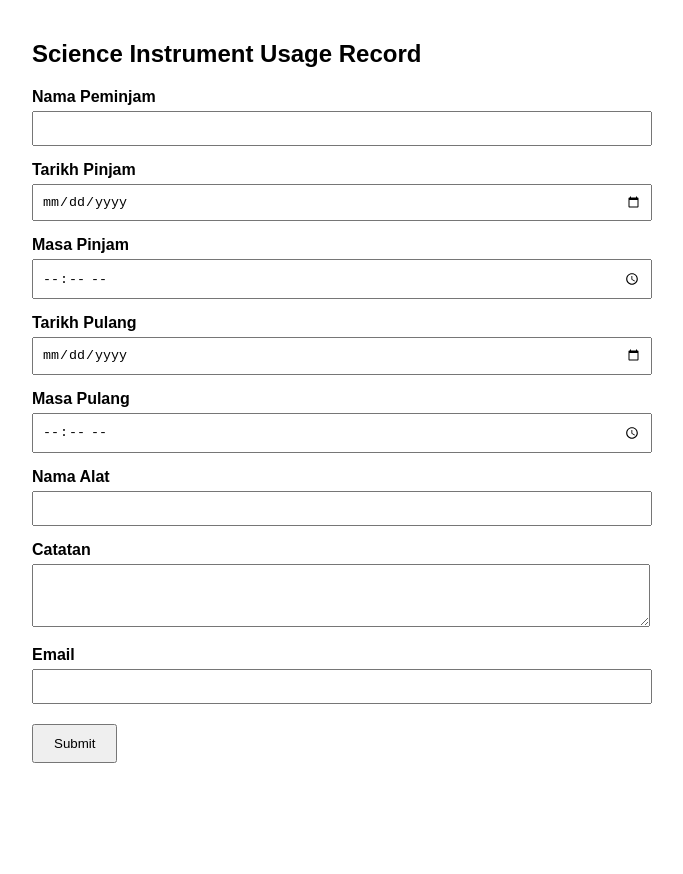
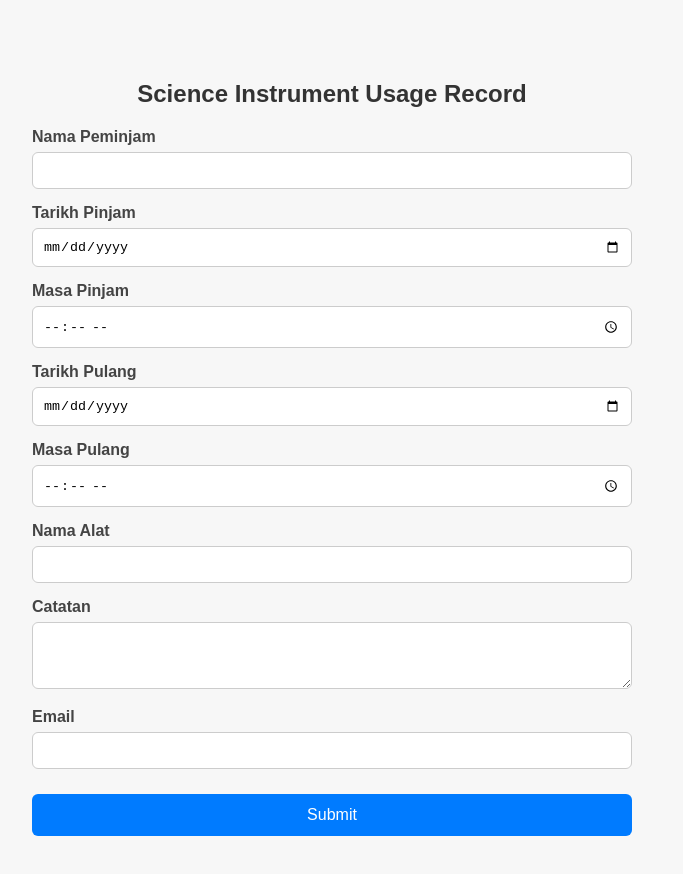
Before and after one commit to SMKMALIMNAWAR/ScienceInstrument, a plain HTML site: page index.html in a window 1280 px wide. Shown: the whole page, without its empty margins (308-991 px from the left). Before the commit the page ends 803 px from the top, so only its background shows below. Drawn offline with Linux system fonts and the light colour scheme.

Commit message:
Update index.html

```diff
--- a/index.html
+++ b/index.html
@@ -4,12 +4,7 @@
   <meta charset="UTF-8" />
   <meta name="viewport" content="width=device-width, initial-scale=1.0" />
   <title>Science Instrument Usage Form</title>
-  <style>
-    body { font-family: Arial, sans-serif; max-width: 600px; margin: 40px auto; }
-    label { display: block; margin-top: 15px; font-weight: bold; }
-    input, select, textarea { width: 100%; padding: 8px; margin-top: 5px; }
-    button { margin-top: 20px; padding: 10px 20px; }
-  </style>
+<link rel="stylesheet" href="style.css" />
 </head>
 <body>
   <h2>Science Instrument Usage Record</h2>
```
